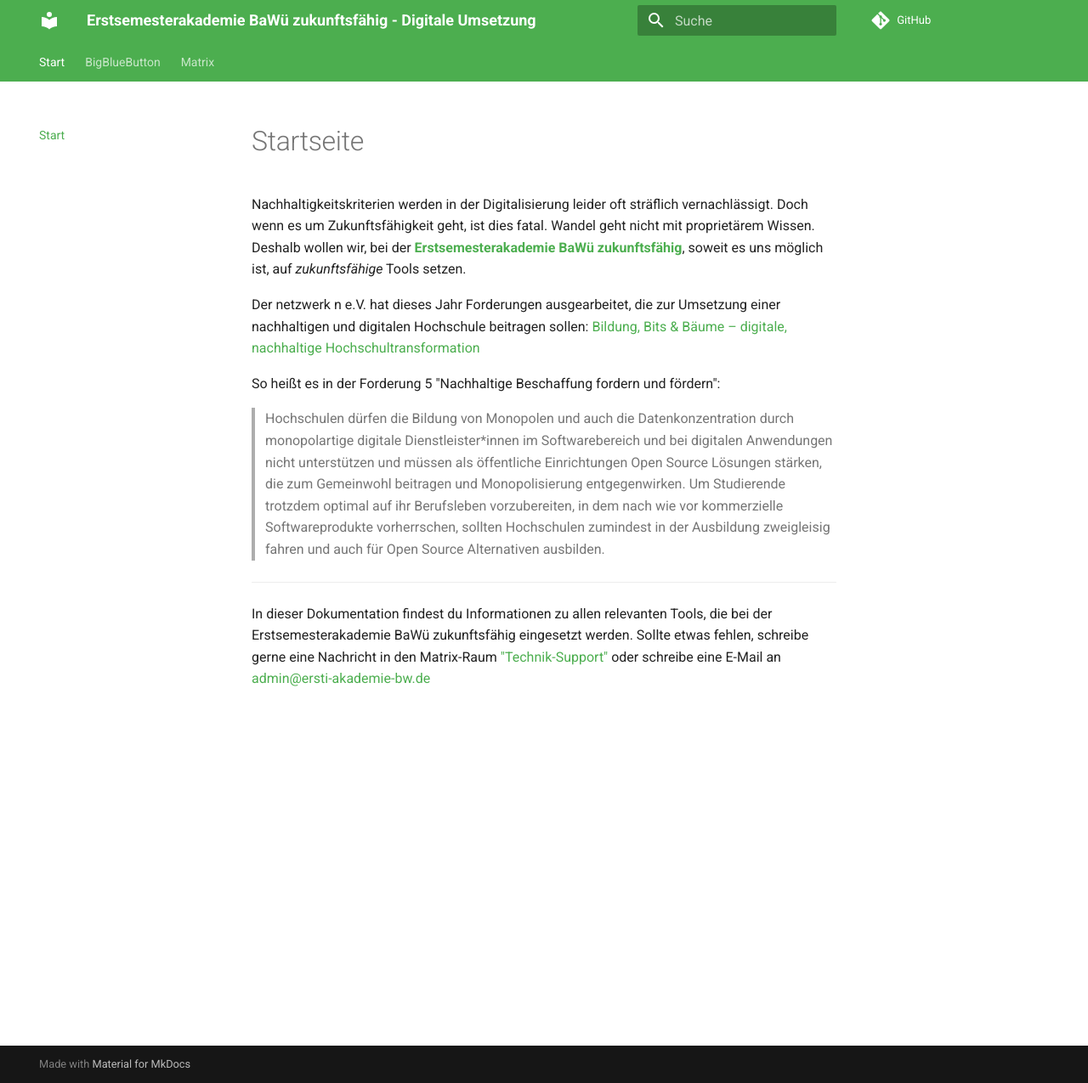
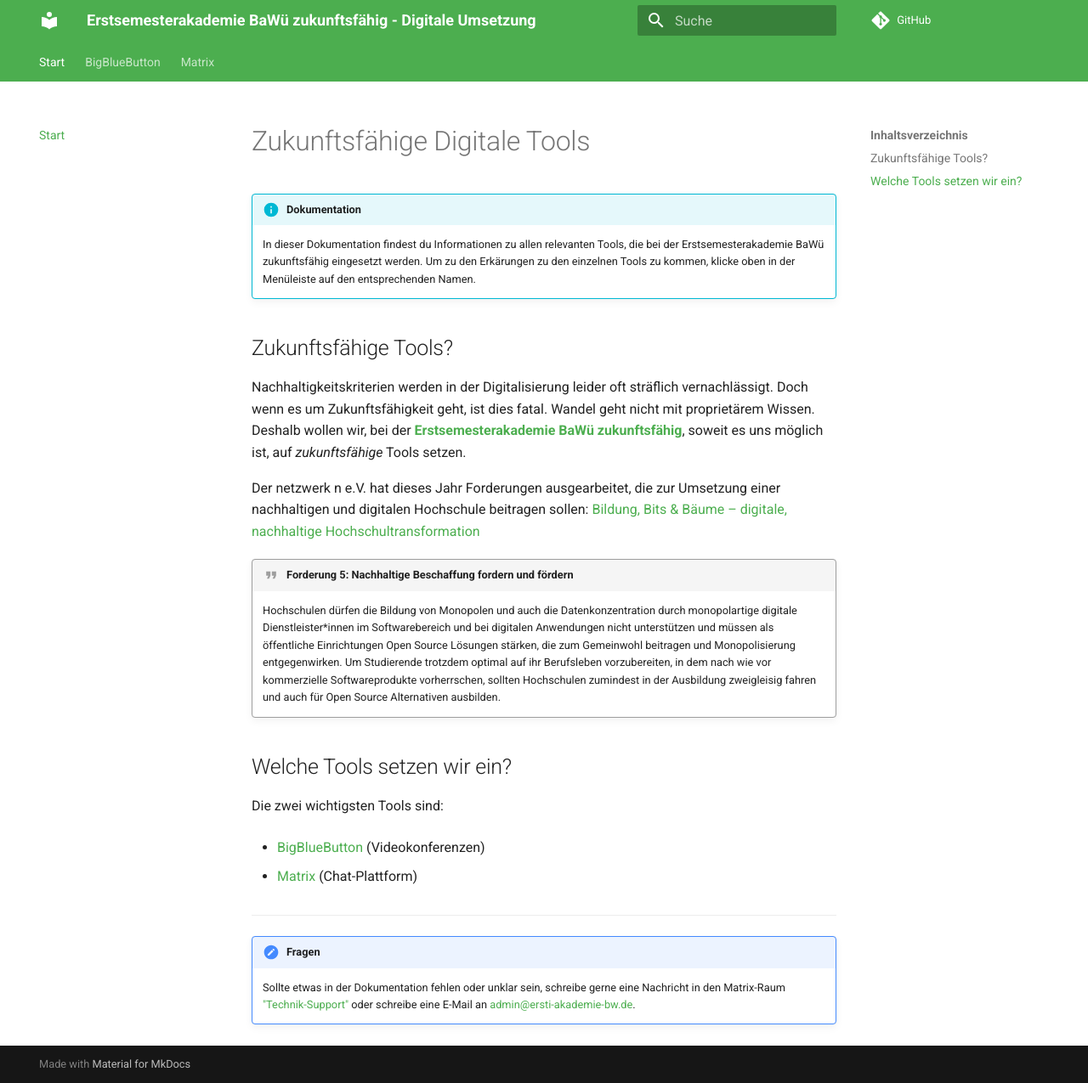
Before and after one commit to davidkopp/ersti-akademie-help, an MkDocs documentation site: the page built from docs/index.md, in a window 1280 px wide and 1275 px high. Shown: the whole window at 85% size. Built offline with MkDocs 1.6.1 and Material for MkDocs 9.7.7, drawn with Linux system fonts in a browser that asks for light colours; comment, search, counter and statistics services are not loaded.

Commit message:
Improve text on homepage

```diff
--- a/docs/index.md
+++ b/docs/index.md
@@ -1,14 +1,27 @@
-Startseite
-==========
+Zukunftsfähige Digitale Tools
+=============================
+
+!!! info "Dokumentation"
+    In dieser Dokumentation findest du Informationen zu allen relevanten Tools, die bei der Erstsemesterakademie BaWü zukunftsfähig eingesetzt werden. Um zu den Erkärungen zu den einzelnen Tools zu kommen, klicke oben in der Menüleiste auf den entsprechenden Namen.
+
+## Zukunftsfähige Tools?
 
 Nachhaltigkeitskriterien werden in der Digitalisierung leider oft sträflich vernachlässigt. Doch wenn es um Zukunftsfähigkeit geht, ist dies fatal. Wandel geht nicht mit proprietärem Wissen. Deshalb wollen wir, bei der **[Erstsemesterakademie BaWü zukunftsfähig](https://www.ersti-akademie-bw.de/)**, soweit es uns möglich ist, auf *zukunftsfähige* Tools setzen.
 
 Der netzwerk n e.V. hat dieses Jahr Forderungen ausgearbeitet, die zur Umsetzung einer nachhaltigen und digitalen Hochschule beitragen sollen: [Bildung, Bits & Bäume – digitale, nachhaltige Hochschultransformation](https://netzwerk-n.org/2020-52/)
 
-So heißt es in der Forderung 5 "Nachhaltige Beschaffung fordern und fördern":
->Hochschulen dürfen die Bildung von Monopolen und auch die Datenkonzentration durch monopolartige digitale Dienstleister*innen im Softwarebereich und bei digitalen Anwendungen nicht unterstützen und müssen als öffentliche Einrichtungen Open Source Lösungen stärken, die zum Gemeinwohl beitragen und Monopolisierung entgegenwirken. Um Studierende trotzdem optimal auf ihr Berufsleben vorzubereiten, in dem nach wie vor kommerzielle Softwareprodukte vorherrschen, sollten Hochschulen zumindest in der Ausbildung zweigleisig fahren und auch für Open Source Alternativen ausbilden.
+!!! quote "Forderung 5: Nachhaltige Beschaffung fordern und fördern"
+    Hochschulen dürfen die Bildung von Monopolen und auch die Datenkonzentration durch monopolartige digitale Dienstleister*innen im Softwarebereich und bei digitalen Anwendungen nicht unterstützen und müssen als öffentliche Einrichtungen Open Source Lösungen stärken, die zum Gemeinwohl beitragen und Monopolisierung entgegenwirken. Um Studierende trotzdem optimal auf ihr Berufsleben vorzubereiten, in dem nach wie vor kommerzielle Softwareprodukte vorherrschen, sollten Hochschulen zumindest in der Ausbildung zweigleisig fahren und auch für Open Source Alternativen ausbilden.
+
+## Welche Tools setzen wir ein?
+
+Die zwei wichtigsten Tools sind:
+
+* [BigBlueButton](bbb.md) (Videokonferenzen)
+
+* [Matrix](matrix.md) (Chat-Plattform)
 
 ---
 
-In dieser Dokumentation findest du Informationen zu allen relevanten Tools, die bei der Erstsemesterakademie BaWü zukunftsfähig eingesetzt werden.
-Sollte etwas fehlen, schreibe gerne eine Nachricht in den Matrix-Raum ["Technik-Support"](https://chat.studichat.de/#/room/#ersti-akademie-support:studichat.de) oder schreibe eine E-Mail an [admin@ersti-akademie-bw.de](mailto:admin@ersti-akademie-bw.de)
+!!! help "Fragen"
+    Sollte etwas in der Dokumentation fehlen oder unklar sein, schreibe gerne eine Nachricht in den Matrix-Raum ["Technik-Support"](https://chat.studichat.de/#/room/#ersti-akademie-support:studichat.de) oder schreibe eine E-Mail an [admin@ersti-akademie-bw.de](mailto:admin@ersti-akademie-bw.de).
```
